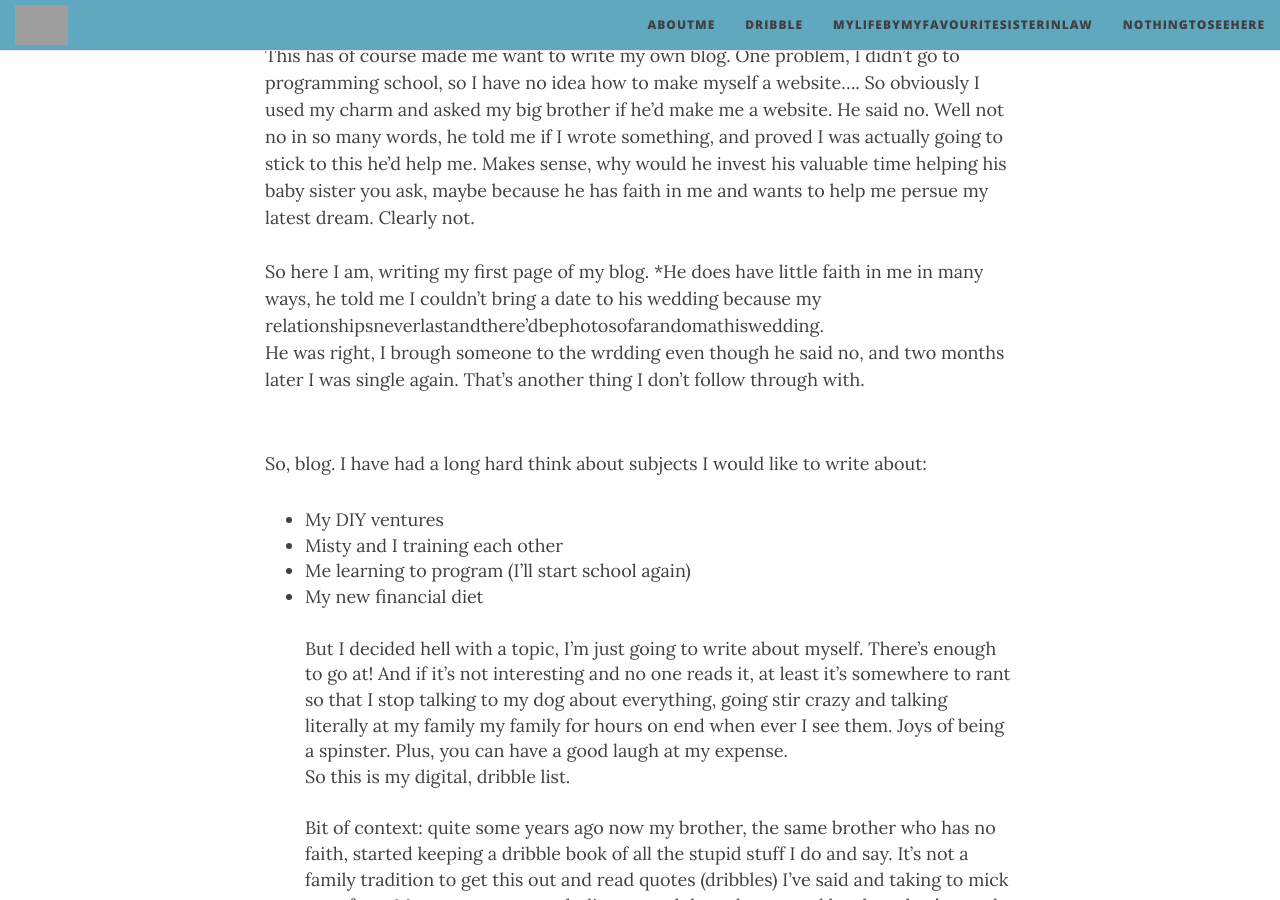
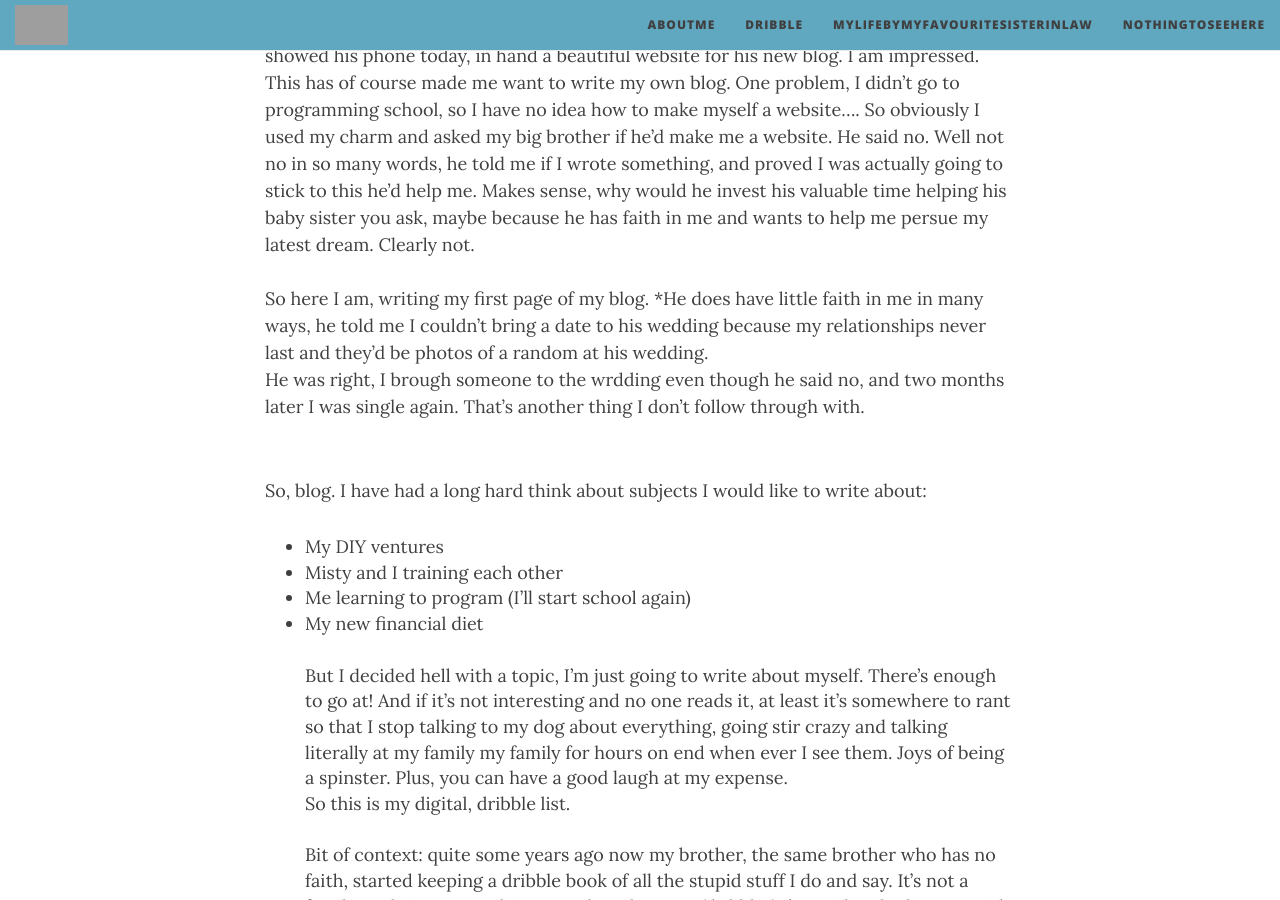
Before and after one commit to ellis-ward/ellis-ward.github.io, a Jekyll site: the page built from Dribble.md, in a window 1280 px wide and 900 px high, scrolled down 862 px. Built offline with Jekyll 4.4.1, drawn with Linux system fonts in a browser that asks for light colours; nearby versions of some CDN libraries; grey boxes are pictures that could not be loaded.

Commit message:
Update Dribble.md

```diff
--- a/Dribble.md
+++ b/Dribble.md
@@ -5,8 +5,8 @@
 ---
 
 <p style="text-align:center;">Ellis' dribble <br></p>
-<a href="https://www.instagram.com/p/BL4QxMmj3gu/?utm_source=ig_web_button_share_sheet"><img src="dribble.jpg" style="width:82px; height:86px"  alt="Dribble" class="center"></a>
- #1 <br> <br>
+<a href="https://www.instagram.com/p/BL4QxMmj3gu/?utm_source=ig_web_button_share_sheet"><img src="dribble.jpg" style="width:82px; height:86px"  alt="Dribble" class="center"></a><br>
+#1 <br> <br>
 I have a slight problem where by I like to come with ideas, life ventures or projects (whatever takesmy fancy on any given day), which I start, but never finish. <br> <br>
 A few examples <br>
 A kitchen I started 5 months ago and still haven't finished,<br>
@@ -16,18 +16,20 @@
 A puppy I've owned for now 9 months, I think she's training me as much as I am her!<br>
 To name a few.<br> <br>
 My latest two are a financial diet I have just started, and perusing the life of a blogger.<br> <br>
-Well get to the other one, but I am now a blogger, so let's talk about that. My brother showed his phone today, in hand a beautiful website for his new blog. I am impressed. This has of course made me want to write my own blog. One problem, I didn't go to programming school, so I have no idea how to make myself a website.... So obviously I used my charm and asked my big brother if he'd make me a website. He said no. Well not no in so many words, he told me if I wrote something, and proved I was actually going to stick to this he'd help me. Makes sense, why would he invest his valuable time helping his baby sister you ask, maybe because he has faith in me and wants to help me persue my latest dream. Clearly not. <br> <br> So here I am, writing my first page of my blog. *He does have little faith in me in many ways, he told me I couldn't bring a date to his wedding because my relationshipsneverlastandthere'dbephotosofarandomathiswedding. <br> He was right, I brough someone to the wrdding even though he said no, and two months later I was single again. That's another thing I don't follow through with. <br> <br>
+Well get to the other one, but I am now a blogger, so let's talk about that. My brother showed his phone today, in hand a beautiful website for his new blog. I am impressed. This has of course made me want to write my own blog. One problem, I didn't go to programming school, so I have no idea how to make myself a website.... So obviously I used my charm and asked my big brother if he'd make me a website. He said no. Well not no in so many words, he told me if I wrote something, and proved I was actually going to stick to this he'd help me. Makes sense, why would he invest his valuable time helping his baby sister you ask, maybe because he has faith in me and wants to help me persue my latest dream. Clearly not. <br> <br> So here I am, writing my first page of my blog. *He does have little faith in me in many ways, he told me I couldn't bring a date to his wedding because my relationships never last and they'd be photos of a random at his wedding. <br> He was right, I brough someone to the wrdding even though he said no, and two months later I was single again. That's another thing I don't follow through with. <br> <br>
 
 So, blog. I have had a long hard think about subjects I would like to write about: <br>
 - My DIY ventures<br>
 - Misty and I training each other<br>
 - Me learning to program (I'll start school again)<br>
-- My new financial diet<br><br>
+- My new financial diet<br>
+<br>
 But I decided hell with a topic, I'm just going to write about myself. There's enough to go at! And if it's not interesting and no one reads it, at least it's somewhere to rant so that I stop talking to my dog about everything, going stir crazy and talking literally at my family my family for hours on end when ever I see them. Joys of being a spinster. Plus, you can have a good laugh at my expense.<br>
-So this is my digital, dribble list.<br><br>
+So this is my digital, dribble list.<br>
+<br>
 Bit of context: quite some years ago now my brother, the same brother who has no faith, started keeping a dribble book of all the stupid stuff I do and say. It's not a family tradition to get this out and read quotes (dribbles) I've said and taking to mick out of me. Most statementsare ludicrous and do make me cackle when they're read back to me.<br> <br>
 So , I'm going to carry on the dribble book here. As we all live separately now most of my dribbles go wasted on my dog.<br> <br>
 I'll just say one thing. I am not a moron, I am an educated woman, honestly. Remember that.<br> <br>
-#Iamaneducatedwoman #Dribble <br>
+#Iamaneducatedwoman #Dribble<br>
 <br>
 Edit June’19 I’ve been in my house 23 months, completed 2 rooms now, my dog knows basic commmands and <b> I made my own blog </b>, well with a teeny tiny bit of help from the brother. Oh, and i have a new business venture!
```
